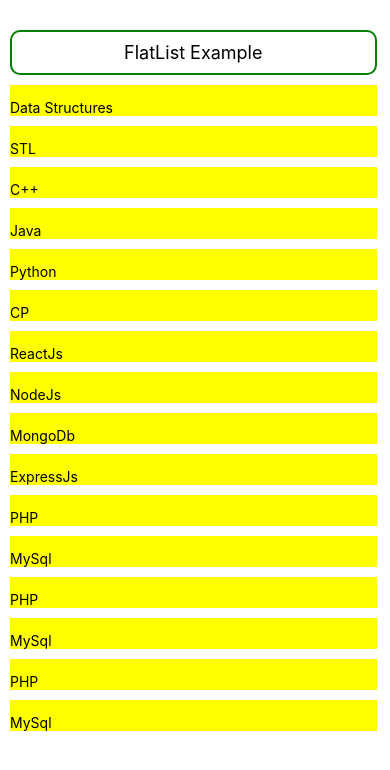
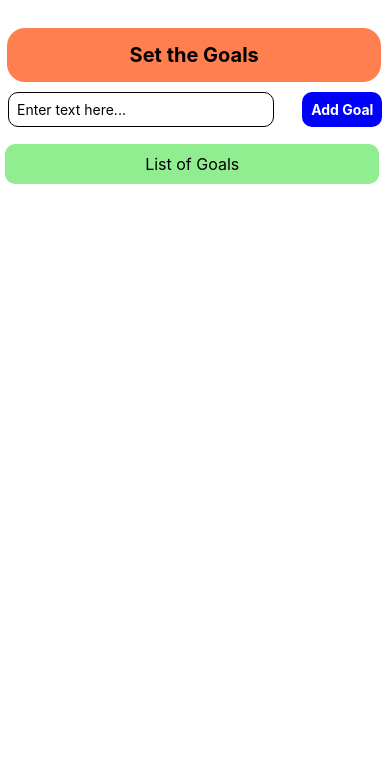
Before and after one commit to rohan-diligentic/ReactNativeCourse, a React Native app in the folder my-app/: screen / in a window 390 px wide. Shown: the top 770 px of the page. Built offline with nearby package versions, Linux system fonts and the light colour scheme.

Commit message:
committed

```diff
--- a/my-app/App.js
+++ b/my-app/App.js
@@ -1,9 +1,9 @@
-import Example1 from './components/FlatListExample/Example1'
+import GoalsProject from "./BasicProjects/GoalsProject"
 export default function App() {
 
   return (
     <>
-      <Example1 />
+      <GoalsProject />
     </>
   )
 
--- /dev/null
+++ b/my-app/BasicProjects/GoalsProject.js
@@ -0,0 +1,155 @@
+import { useState } from 'react';
+import { StyleSheet, Text, View, TextInput, TouchableOpacity, ScrollView } from 'react-native';
+
+export default function GoalsProject() {
+
+  const [text, setText] = useState('');
+  const [goals, setGoals] = useState([]);
+
+  // Handles input text from the user
+  const handleInput = (textEntered) => {
+    setText(textEntered);
+  }
+
+  // Add goal to the list
+  const addGoal = () => {
+    if (text.trim()) { // Prevent adding empty goals
+      setGoals((currentGoals) => [...currentGoals, text]);
+      setText(''); // Clear input after adding goal
+    }
+  }
+
+  // Delete goal based on the index
+  const deleteGoal = (index) => {
+    // Create a new array excluding the goal at the specified index
+    const newGoals = goals.filter((_, goalIndex) => goalIndex !== index);
+    setGoals(newGoals);
+  }
+
+  return (
+    <View style={styles.container}>
+      <View style={styles.header}>
+        <Text style={styles.headerText}>Set the Goals</Text>
+      </View>
+
+      {/* Input Box for goals setting */}
+      <View style={styles.inputContainer}>
+        <TextInput
+          placeholder='Enter text here...'
+          style={styles.inputBox}
+          onChangeText={handleInput}
+          value={text} // Bind the input text to the state
+        />
+        <TouchableOpacity style={styles.button} onPress={addGoal}>
+          <Text style={styles.buttonText}>Add Goal</Text>
+        </TouchableOpacity>
+      </View>
+
+      {/* List of Goals */}
+      <View style={styles.listContainer}>
+        <Text style={styles.goalList}>List of Goals</Text>
+        <ScrollView>
+          {goals.map((goalName, index) => {
+            return (
+              <View style={styles.goalView} key={index}>
+                <Text style={styles.goalText}>{goalName}</Text>
+                {/* Display the delete button in a row */}
+                <TouchableOpacity
+                  style={styles.deleteButton}
+                  onPress={() => deleteGoal(index)}
+                >
+                  <Text style={styles.buttonText}>Delete</Text>
+                </TouchableOpacity>
+              </View>
+            );
+          })}
+        </ScrollView>
+      </View>
+
+    </View>
+  );
+}
+
+const styles = StyleSheet.create({
+  container: {
+    flex: 1,
+    // backgroundColor: 'coral'
+  },
+  header: {
+    padding: 15,
+    marginTop: 28,
+    width: '96%',
+    marginLeft: 7,
+    borderRadius: 18,
+    backgroundColor: 'coral'
+  },
+  headerText: {
+    textAlign: 'center',
+    fontSize: 20,
+    fontWeight: 'bold',
+
+  },
+
+  inputContainer: {
+    alignItems: 'center',
+    flexDirection: 'row',
+    width: '96%',
+    marginLeft: 8,
+    justifyContent: 'space-between'
+  },
+  inputBox: {
+    padding: 8,
+    marginTop: 10,
+    width: '71%',
+    marginBottom: 7,
+    borderWidth: 1,
+    borderColor: 'black',
+    borderRadius: 10,
+  },
+  button: {
+    backgroundColor: 'blue',
+    padding: 9,
+    marginTop: 3,
+    borderRadius: 10,
+  },
+  buttonText: {
+    color: 'white',
+    textAlign: 'center',
+    fontWeight: 'bold',
+    fontSize: 14,
+  },
+  goalView: {
+    width: '96%',
+    borderRadius: 8,
+    marginLeft: 7,
+    marginTop: 7,
+    backgroundColor: 'lightgrey',
+    padding: 8,
+    flexDirection: 'row',
+    justifyContent: 'space-between',
+    alignItems: 'center',
+  },
+  goalText: {
+    textAlign: 'left',
+    flex: 1,
+    color: 'black'
+  },
+  goalList: {
+    marginTop: 10,
+    textAlign: 'center',
+    marginBottom: 10,
+    fontSize: 16,
+    width: '96%',
+    borderRadius: 10,
+    padding: 10,
+    marginLeft: 5,
+    backgroundColor: 'lightgreen',
+    borderBottomColor: 'black',
+  },
+  deleteButton: {
+    backgroundColor: 'red',
+    padding: 8,
+    borderRadius: 10,
+    marginLeft: 10,
+  }
+});
```
Also changed, not shown: my-app/BasicProjects/GoalsProjectFlatList.js (added, +155 -0 lines).
